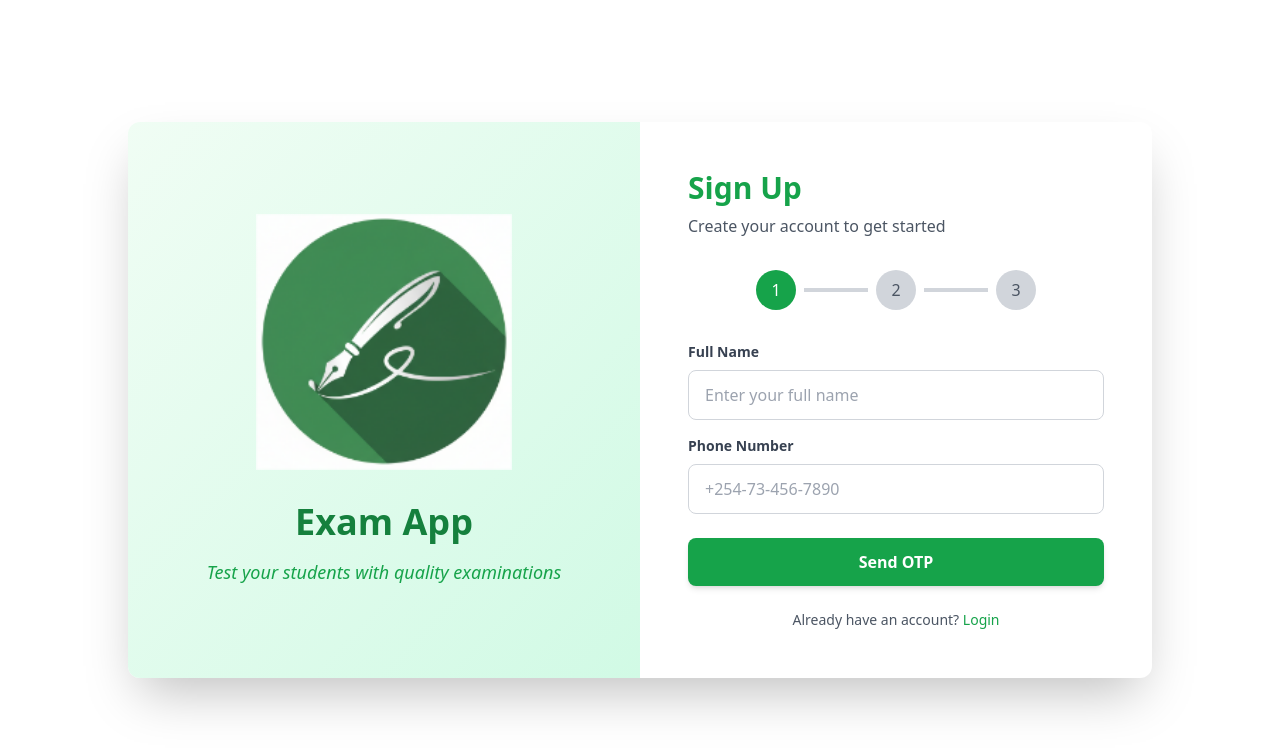
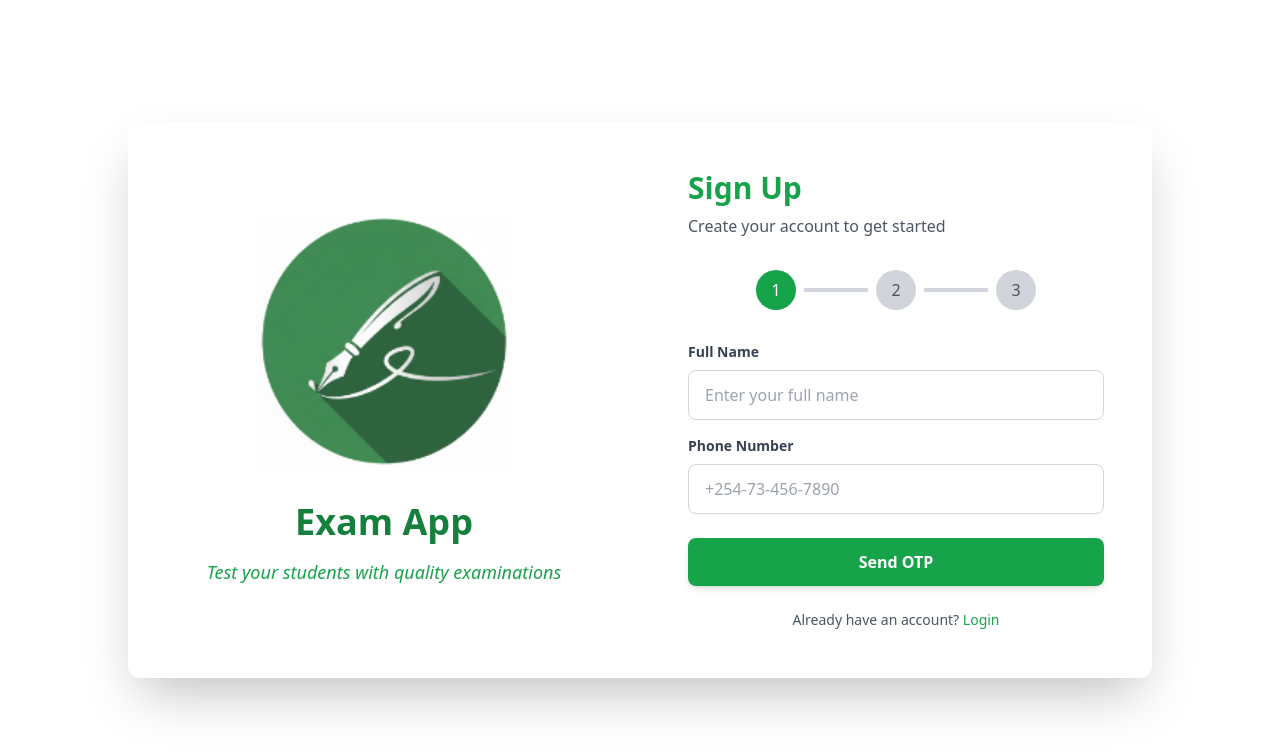
Before and after one commit to Examination-Generator/examination, a React (Create React App) app in the folder frontend/exam/: page / in a window 1280 px wide. Both pictures are taken after a click on the button "Sign up". Shown: the top 752 px of the page. Built offline with nearby package versions, Linux system fonts and the light colour scheme.

Commit message:
Color consistency fix

```diff
--- a/frontend/exam/src/components/Signup.js
+++ b/frontend/exam/src/components/Signup.js
@@ -383,7 +383,7 @@ export default function Signup({ onSwitchToLogin }) {
                     {/* Large Screen Layout - Logo side by side with form */}
                     <div className="hidden lg:flex bg-white rounded-xl shadow-2xl overflow-hidden">
                         {/* Left Side - Logo */}
-                        <div className="w-1/2 bg-gradient-to-br from-green-50 to-emerald-100 p-12 flex flex-col items-center justify-center">
+                        <div className="w-1/2 bg-gradient-to-br from-white to-white p-12 flex flex-col items-center justify-center">
                             <img
                                 src="/exam.png"
                                 alt="Exam Logo"
```
